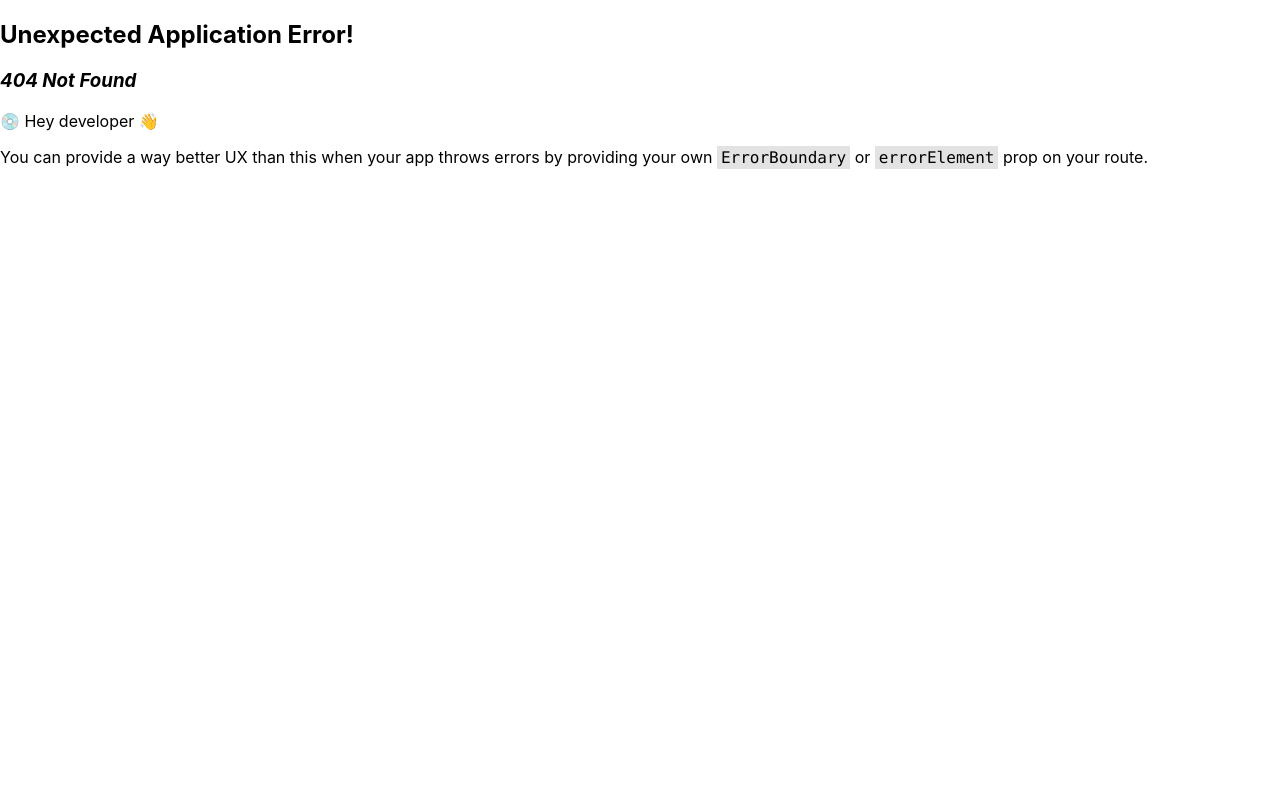
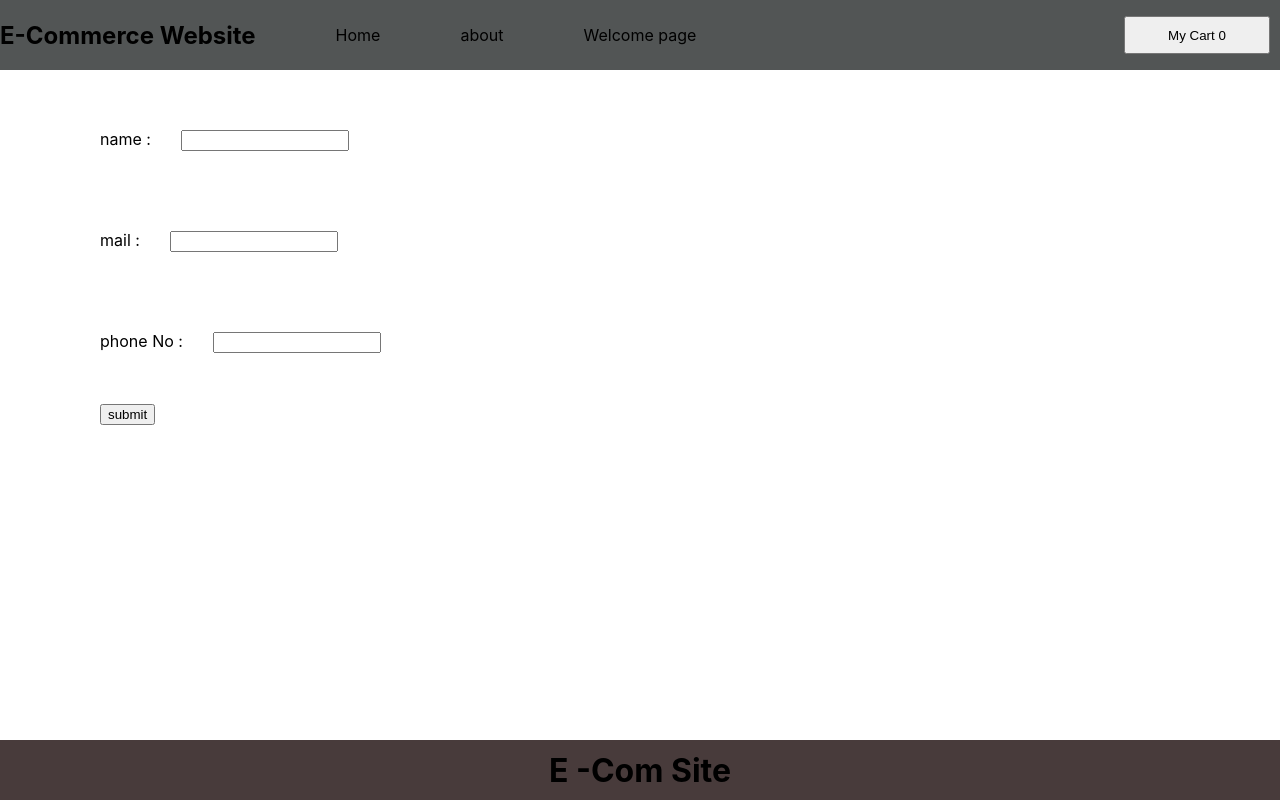
Before and after one commit to Ravi-Gosai/E-Commerce-Site-FrontEnd, a React (Create React App) app: page /contactUs in a window 1280 px wide. Before the commit this address had no page. Built offline with nearby package versions, Linux system fonts and the light colour scheme.

Commit message:
contact page and user data post on firebase

```diff
--- a/src/App.js
+++ b/src/App.js
@@ -7,6 +7,7 @@ import HomePage from "./Components/HomePage";
 import { useState } from "react";
 import RootOutLay from "./Components/RootLayOut";
 import WelComePage from "./Components/welpage/WelcomePage";
+import ContactUsPage from "./Components/ContactUsPage";
 
 function App() {
   const [cartShow, setCartShow] = useState(false);
@@ -27,6 +28,10 @@ function App() {
         {
           path : '/welcome',
           element : <WelComePage></WelComePage>
+        },
+        {
+          path : '/contactUs',
+          element : <ContactUsPage></ContactUsPage>
         }
       ]
     }
--- /dev/null
+++ b/src/Components/ContactUsPage.css
@@ -0,0 +1,7 @@
+form{
+    margin: 100px;
+}
+input{
+    margin: 30px;
+    width: 160px;
+}
--- /dev/null
+++ b/src/Components/ContactUsPage.js
@@ -0,0 +1,51 @@
+import { useState } from "react"
+import './ContactUsPage.css'
+
+const ContactUsPage = (props)=>{
+    const [username, setUsername]= useState('')
+    const [mail, setMail]= useState('')
+    const [phoneNo, setPhoneNo]= useState('')
+
+
+    const fetchPostData = async ()=>{
+
+        let userDetails = {
+            username : username,
+            mail : mail,
+            phoneNo : phoneNo
+        }
+        await fetch('https://reacthttp-4b1b6-default-rtdb.firebaseio.com/userlist.json',{
+            method : 'POST',
+            body : JSON.stringify(userDetails),
+            headers :{
+                'Content-Type' : 'application/json'
+            }
+        })
+    }
+
+    const submitHandler = (e)=>{
+        e.preventDefault()
+        console.log(username,mail,phoneNo)
+        fetchPostData()
+
+
+    }
+    return <>
+    <form onSubmit={submitHandler}>
+        <label htmlFor="name" > name :</label>
+        <input id='name' type="text"  onChange={(e)=>{setUsername(e.target.value)}}/>
+        <br></br>
+        <br></br>
+        <label htmlFor="mail" > mail :</label>
+        <input id='mail' type="text" onChange={(e)=>{setMail(e.target.value)}} />
+        <br></br>
+        <br></br>
+        <label htmlFor="phone" > phone No :</label>
+        <input id='phone' type="text"  onChange={(e)=>{setPhoneNo(e.target.value)}} />
+        <br></br>
+        <br></br>
+        <button type="submit"> submit</button>
+    </form>
+    </>
+}
+export default ContactUsPage;
```
